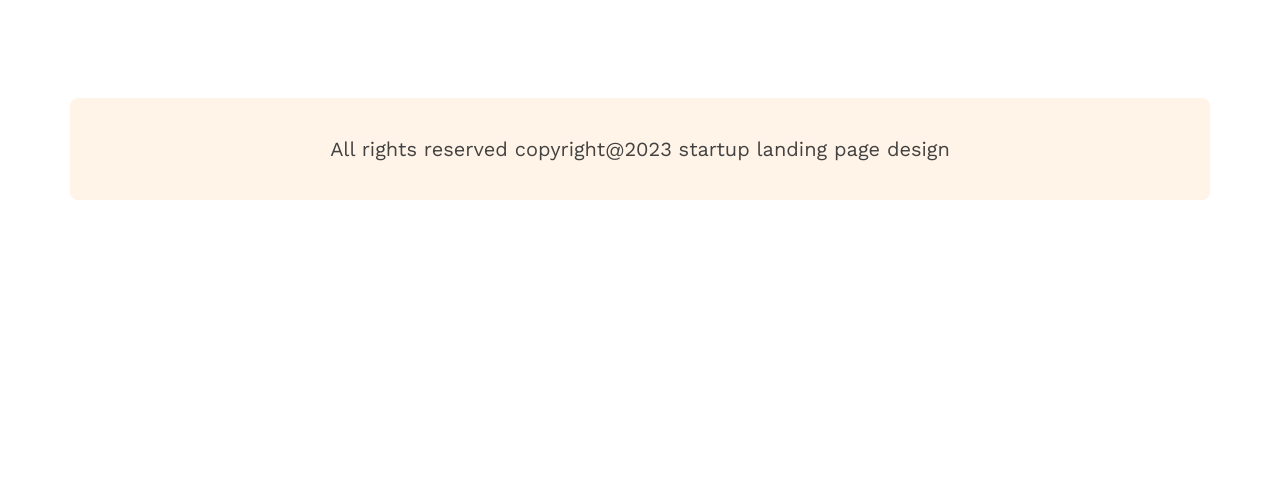
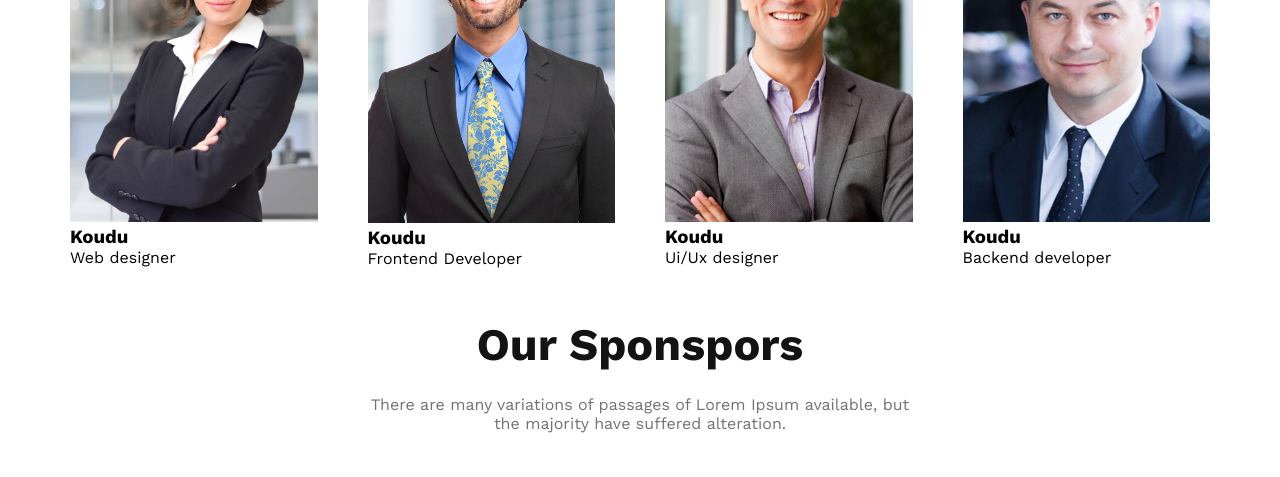
Before and after one commit to lanjudev16/G3-architects, a plain HTML site: page index.html in a window 1280 px wide. Shown: the part 3720-4197 px from the top of the page. Before the commit the page ends 3920 px from the top, so only its background shows below. Drawn offline with nearby package versions, Linux system fonts and the light colour scheme.

Commit message:
All section done

```diff
--- a/index.html
+++ b/index.html
@@ -152,6 +152,49 @@
                 </div>
             </div>
         </section>
+        <section class="team-section">
+            <div class="container">
+                <h2 class="team-title">Our team</h2>
+                <div class="our-team-member">
+                    <div class="single-team">
+                        <div class="team-image">
+                            <img src="./images/team/1.jpg" alt="" srcset="">
+                        </div>
+                        <div class="team-content">
+                            <h3 class="name">Koudu</h3>
+                            <p>Web designer</p>
+                        </div>
+                    </div>
+                    <div class="single-team">
+                        <div class="team-image">
+                            <img src="./images/team/2.jpg" alt="" srcset="">
+                        </div>
+                        <div class="team-content">
+                            <h3 class="name">Koudu</h3>
+                            <p>Frontend Developer</p>
+                        </div>
+                    </div>
+                    <div class="single-team">
+                        <div class="team-image">
+                            <img src="./images/team/3.jpg" alt="" srcset="">
+                        </div>
+                        <div class="team-content">
+                            <h3 class="name">Koudu</h3>
+                            <p>Ui/Ux designer</p>
+                        </div>
+                    </div>
+                    <div class="single-team">
+                        <div class="team-image">
+                            <img src="./images/team/4.jpg" alt="" srcset="">
+                        </div>
+                        <div class="team-content">
+                            <h3 class="name">Koudu</h3>
+                            <p>Backend developer</p>
+                        </div>
+                    </div>
+                </div>
+            </div>
+        </section>
         <section>
             <div class="container">
                 <div class="our-sponspors">
--- a/styles/responsive.css
+++ b/styles/responsive.css
@@ -103,7 +103,7 @@
     }
 
     .features-love-item {
-        width: 30vh;
+        width: 70vh;
         border-radius: 5px;
         text-align: center;
         margin: 0 auto;
@@ -156,6 +156,15 @@
         margin-bottom: 15px;
     }
 
+    /* team section responsive */
+    .our-team-member {
+        grid-template-columns: repeat(1, 1fr);
+    }
+
+    .team-image {
+        /* margin: 0px 26px; */
+    }
+
     /* sponspors  responsive css   */
     .our-sponspors {
         margin-bottom: 40px;
--- a/styles/style.css
+++ b/styles/style.css
@@ -290,6 +290,24 @@ button.ex-btn {
     color: #FFFFFF;
 }
 
+.our-team-member {
+    display: grid;
+    grid-template-columns: repeat(4, 1fr);
+    grid-gap: 50px;
+}
+
+section.team-section {
+    margin-bottom: 50px;
+}
+
+/* team section additional */
+h2.team-title {
+    text-align: center;
+    font-size: 45px;
+    margin-bottom: 45px;
+    font-weight: 600;
+}
+
 /* our sponsor logo  */
 .our-sponspors {
     margin-bottom: 110px;
```
Also changed, not shown: images/team/1.jpg (added), images/team/2.jpg (added), images/team/3.jpg (added), images/team/4.jpg (added).
